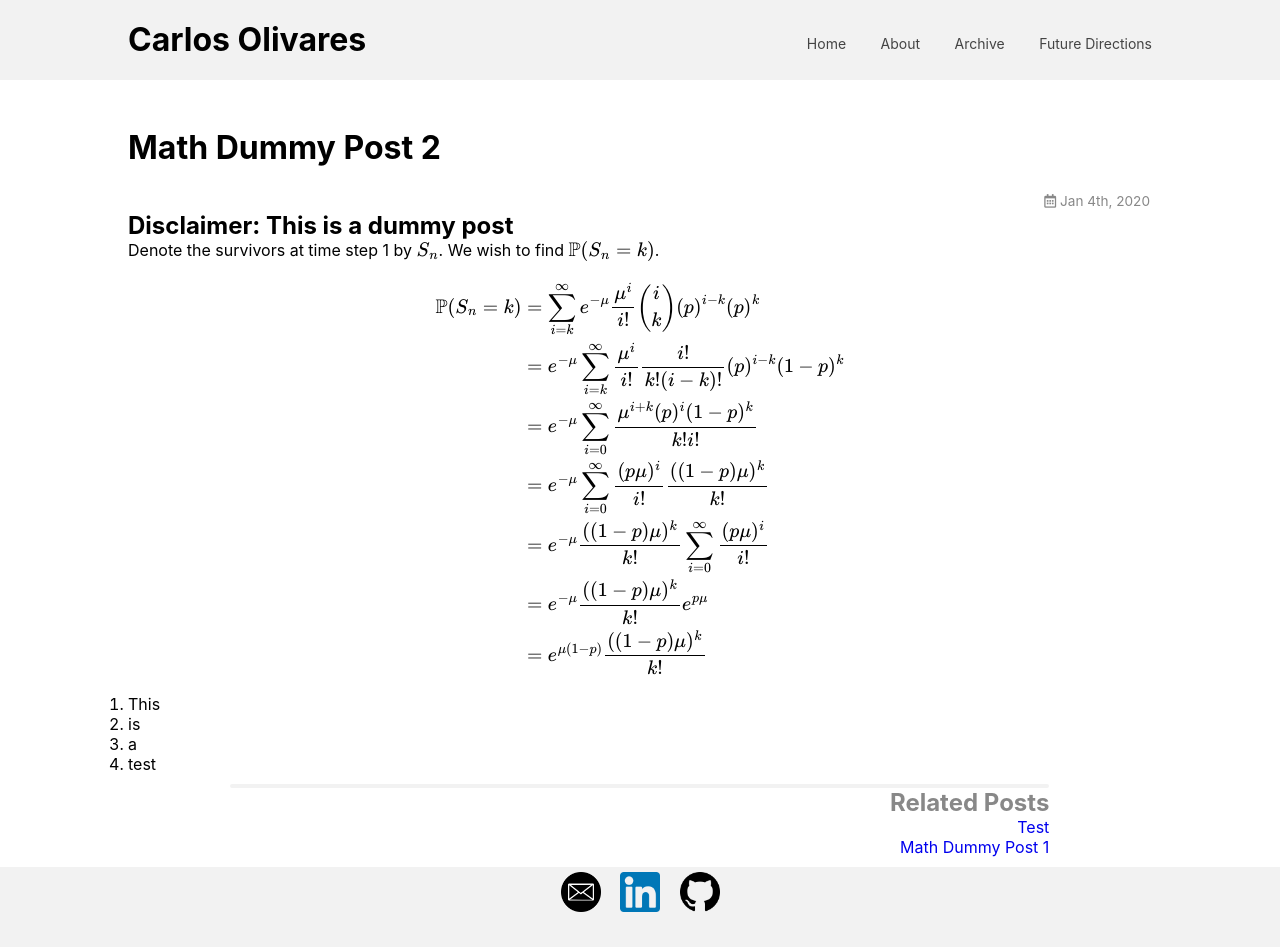
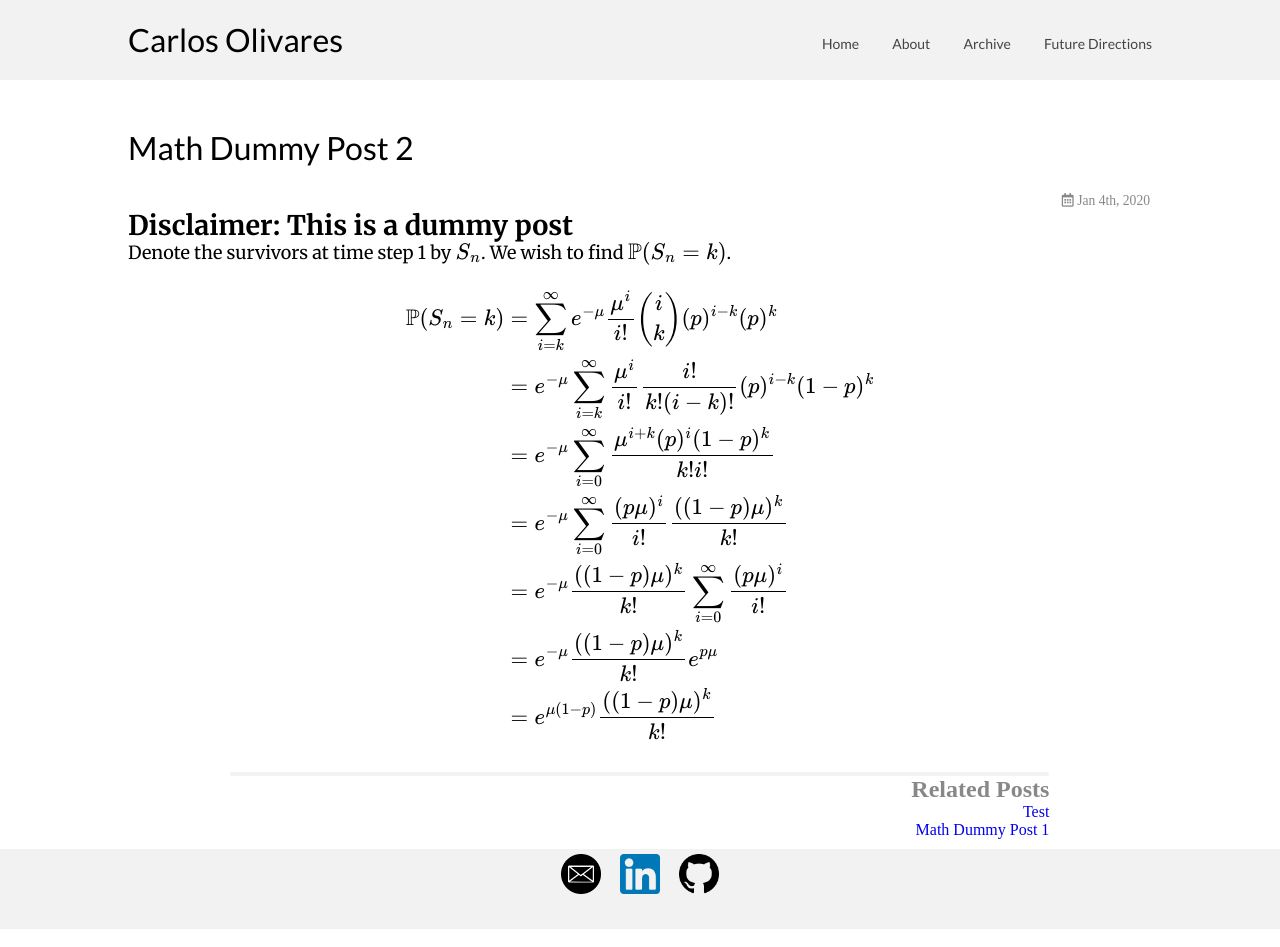
Before and after one commit to cao826/website, a Jekyll site: the page built from _posts/2020-1-4-math2.markdown, in a window 1280 px wide. Built offline with Jekyll 4.4.1, drawn with Linux system fonts in a browser that asks for light colours; nearby versions of some CDN libraries; formulas are drawn with MathJax 3.

Commit message:
Changed fonts.
I am still not completely pleased with the selection of fonts that I
have. I will have to keep tweaking it. Next up: Change the colors of
text so that it is not so much of a contrast to look at.

```diff
--- a/_includes/head.html
+++ b/_includes/head.html
@@ -5,5 +5,7 @@
       src="https://cdn.mathjax.org/mathjax/latest/MathJax.js?config=TeX-AMS-MML_HTMLorMML" type="text/javascript">
     </script>
     <script src="https://use.fontawesome.com/a566b135ef.js"></script>
+    <link rel="preconnect" href="https://fonts.gstatic.com">
+    <link href="https://fonts.googleapis.com/css2?family=Lato:ital,wght@0,100;0,300;0,400;0,700;0,900;1,100;1,300;1,400;1,700;1,900&family=Merriweather:ital,wght@0,300;0,400;0,700;0,900;1,300;1,400;1,700;1,900&display=swap" rel="stylesheet">
     <link rel="stylesheet" href="https://cdnjs.cloudflare.com/ajax/libs/font-awesome/5.11.2/css/all.css" integrity="sha256-46qynGAkLSFpVbEBog43gvNhfrOj+BmwXdxFgVK/Kvc=" crossorigin="anonymous" />
   </head>
--- a/_posts/2020-1-4-math2.markdown
+++ b/_posts/2020-1-4-math2.markdown
@@ -23,8 +23,3 @@
     &= e^{\mu ( 1 - p ) } \frac{((1-p)\mu)^k}{k!}
 \end{align*}
 $$
-
-1. This
-2. is
-3. a
-4. test
--- a/css/style.css
+++ b/css/style.css
@@ -8,7 +8,7 @@
 body {
 	margin: 0;
 
-  font-family: -apple-system, BlinkMacSystemFont, "Segoe UI", Helvetica, Arial, sans-serif;
+  /*font-family: -apple-system, BlinkMacSystemFont, "Segoe UI", Helvetica, Arial, sans-serif;*/
 }
 
 #page-container {
@@ -40,10 +40,14 @@
 .logo {
   float: left;
   padding: 20px 0;
+  font-family: "Lato";
+  font-weight: normal;
 }
 
 nav {
   float: right;
+  font-family: "Lato";
+  font-weight: normal;
 }
 
 nav ul {
@@ -96,6 +100,11 @@
 .article_header{
   margin-top: 3rem;
   margin-bottom: 1.5rem;
+  font-family: "Lato";
+}
+
+.article_header h1{
+    font-weight: normal;
 }
 
 .article_info_bar{
@@ -106,6 +115,13 @@
     margin-top: 1rem;
     margin-bottom: 1rem;
     padding: 2px;
+}
+
+.article-content{
+    font-family: "Merriweather";
+    font-weight: normal;
+    font-size: 18px;
+    line-height: 28px;
 }
 
 .right_col{
```
Also changed, not shown: Gemfile.lock, 3 other files.
